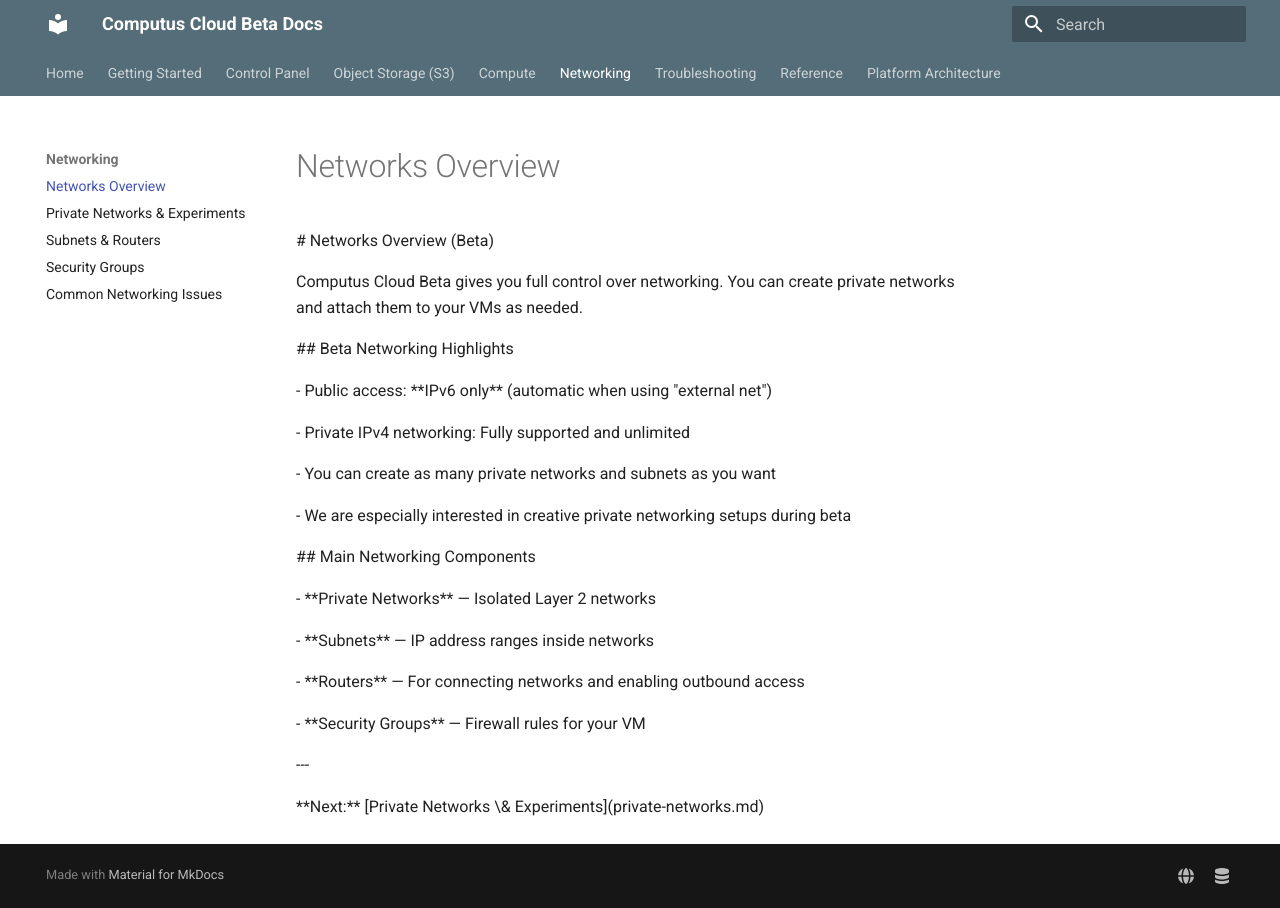
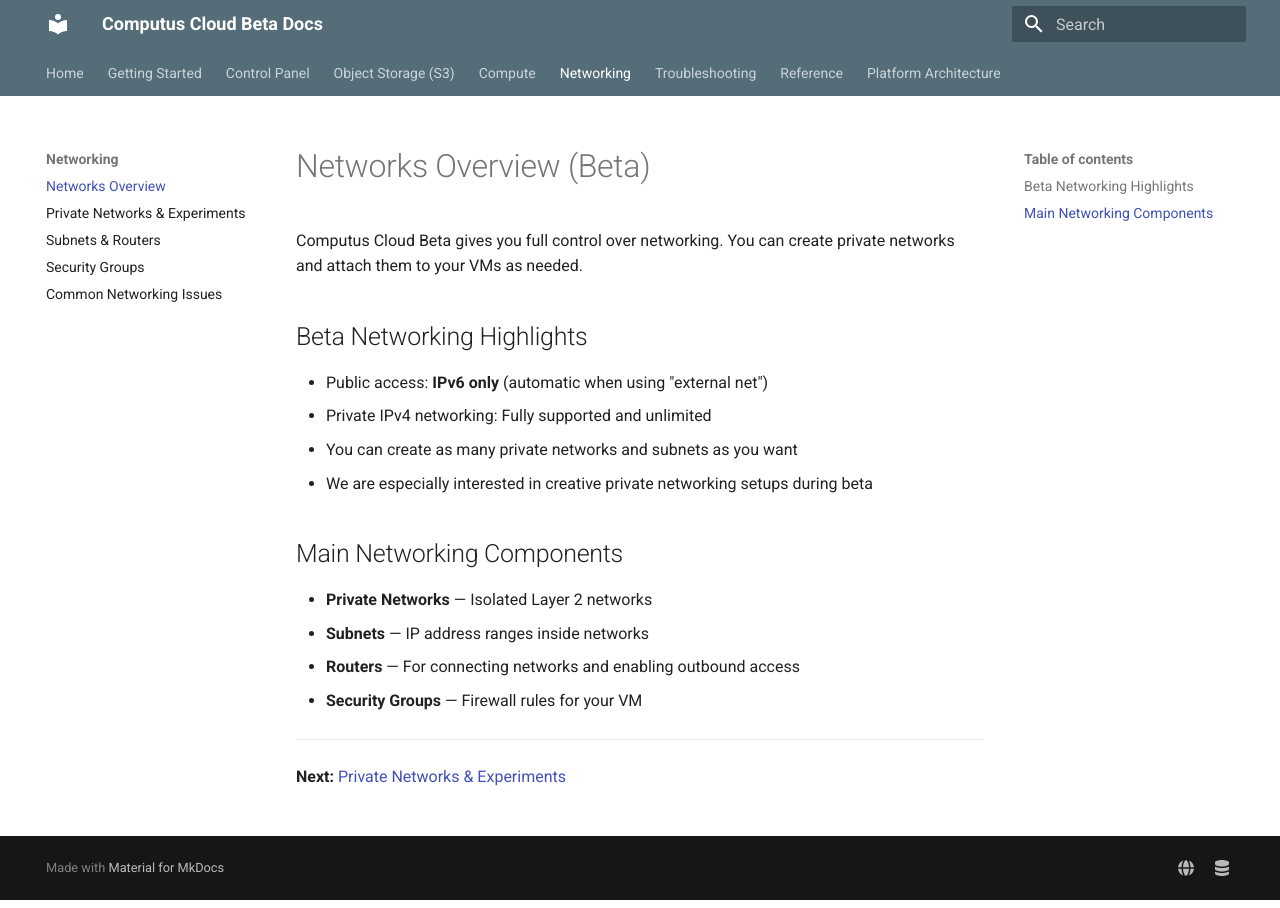
Before and after one commit to LordTeruki/my-docs, an MkDocs documentation site: the page built from docs/networking/networks-overview.md, in a window 1280 px wide. Built offline with MkDocs 1.6.1 and Material for MkDocs 9.7.7, drawn with Linux system fonts in a browser that asks for light colours.

Commit message:
fixed networking

```diff
--- a/docs/networking/networks-overview.md
+++ b/docs/networking/networks-overview.md
@@ -1,41 +1,21 @@
-\# Networks Overview (Beta)
-
-
+# Networks Overview (Beta)
 
 Computus Cloud Beta gives you full control over networking. You can create private networks and attach them to your VMs as needed.
 
+## Beta Networking Highlights
 
+- Public access: **IPv6 only** (automatic when using "external net")
+- Private IPv4 networking: Fully supported and unlimited
+- You can create as many private networks and subnets as you want
+- We are especially interested in creative private networking setups during beta
 
-\## Beta Networking Highlights
+## Main Networking Components
 
+- **Private Networks** — Isolated Layer 2 networks
+- **Subnets** — IP address ranges inside networks
+- **Routers** — For connecting networks and enabling outbound access
+- **Security Groups** — Firewall rules for your VM
 
+---
 
-\- Public access: \*\*IPv6 only\*\* (automatic when using "external net")
-
-\- Private IPv4 networking: Fully supported and unlimited
-
-\- You can create as many private networks and subnets as you want
-
-\- We are especially interested in creative private networking setups during beta
-
-
-
-\## Main Networking Components
-
-
-
-\- \*\*Private Networks\*\* — Isolated Layer 2 networks
-
-\- \*\*Subnets\*\* — IP address ranges inside networks
-
-\- \*\*Routers\*\* — For connecting networks and enabling outbound access
-
-\- \*\*Security Groups\*\* — Firewall rules for your VM
-
-
-
-\---
-
-
-
-\*\*Next:\*\* \[Private Networks \& Experiments](private-networks.md)
+**Next:** [Private Networks & Experiments](private-networks.md)
```
Also changed, not shown: docs/networking/security-groups.md (+8 -24 lines).
